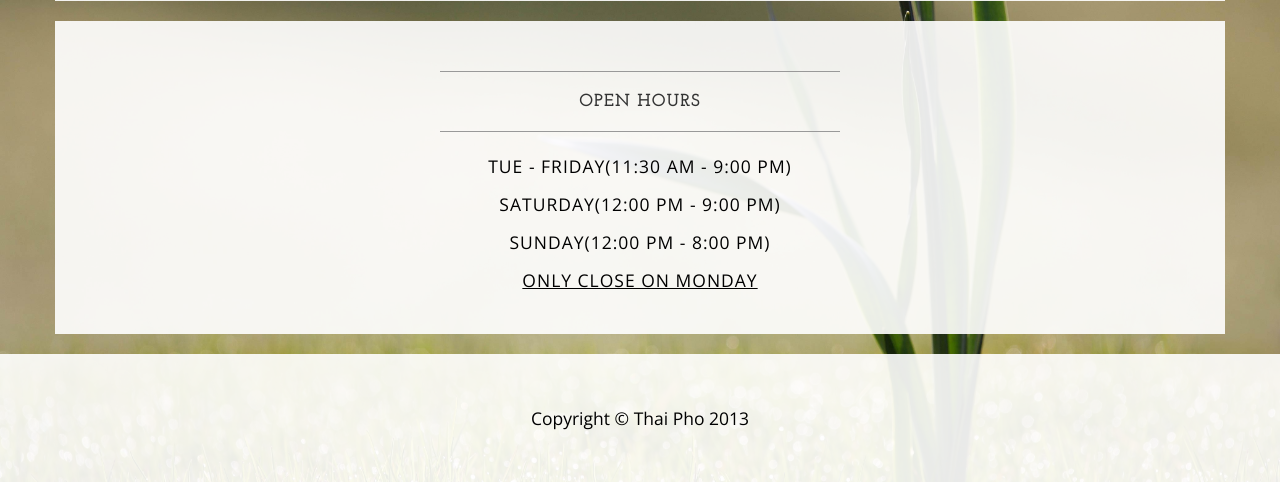
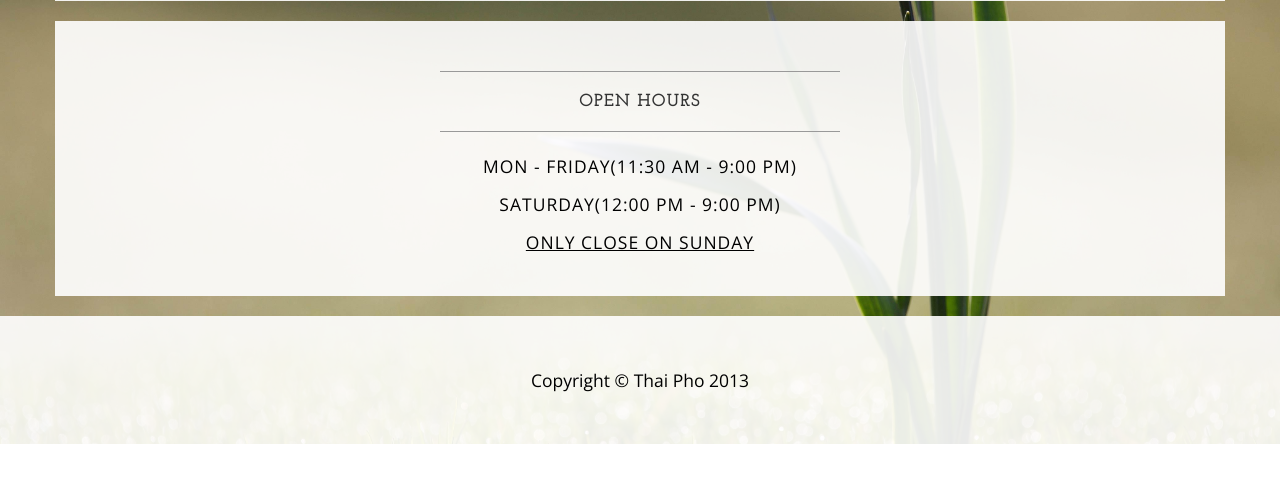
Before and after one commit to dijer119/mysite, a Django app: page / in a window 1280 px wide. Shown: the part 1152-1634 px from the top of the page. After the commit the page ends 1596 px from the top, so only its background shows below. Run offline with Django 3.2, Linux system fonts and the light colour scheme; some libraries are stand-ins or nearby versions.

Commit message:
Mon-friday:11:30-9:00 Saturday:12:00-9:00 Close sunday로 바꿔줘

```diff
--- a/templates/thaipho2/index.html
+++ b/templates/thaipho2/index.html
@@ -30,10 +30,9 @@
                         <strong>Open Hours</strong>
                     </h2>
                     <hr>
-                   <p class="intro-text text-center"> Tue - Friday(11:30 am - 9:00 pm)</p>
+                   <p class="intro-text text-center"> Mon - Friday(11:30 am - 9:00 pm)</p>
                    <p class="intro-text text-center">  Saturday(12:00 pm - 9:00 pm)</p>
-                   <p class="intro-text text-center">  Sunday(12:00 pm - 8:00 pm)</p>
-                   <p class="intro-text text-center"> <u> Only close on Monday</u></p>
+                   <p class="intro-text text-center"> <u> Only close on Sunday</u></p>
 
                 </div>
             </div>
```
